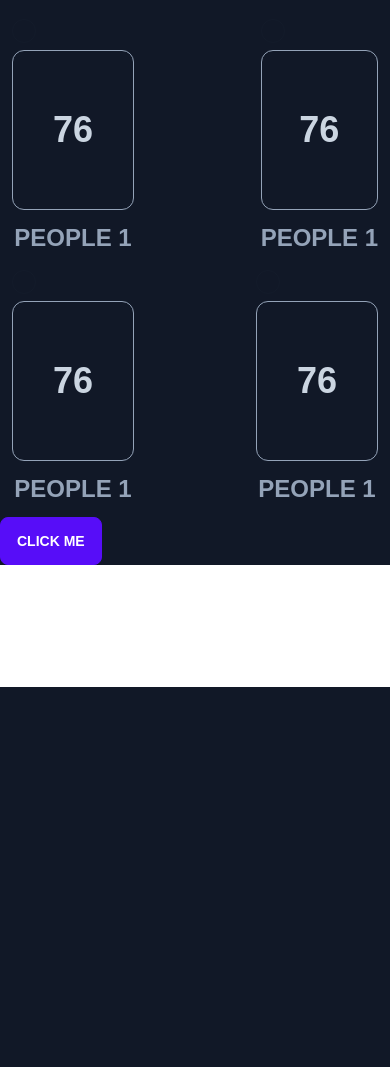
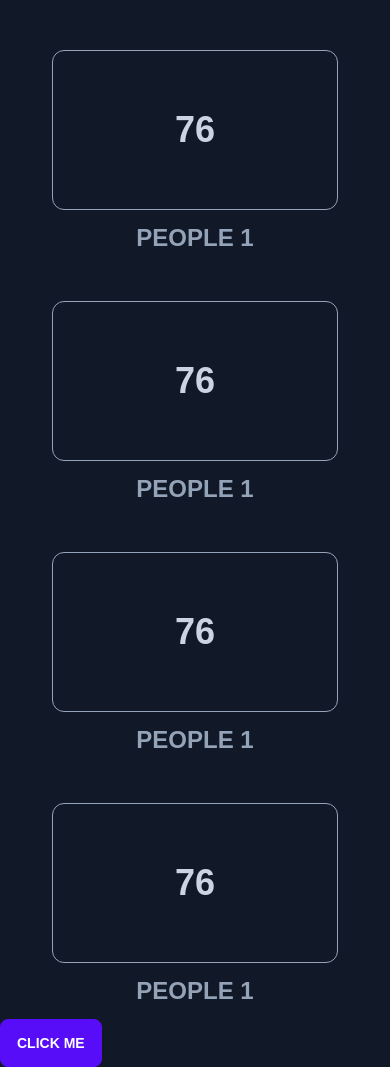
Before and after one commit to JouskaPram/gudangantarestar, a Django app: page / in a window 390 px wide. Shown: the part 157-1224 px from the top of the page. Before the commit the page ends 844 px from the top, so only its background shows below. Run offline with Django 3.2, Linux system fonts and the light colour scheme; some libraries are stand-ins or nearby versions; some web fonts are replaced.

Commit message:
add responsive

```diff
--- a/gudangantares/settings.py
+++ b/gudangantares/settings.py
@@ -119,3 +119,6 @@
 # https://docs.djangoproject.com/en/2.2/howto/static-files/
 
 STATIC_URL = '/static/'
+STATICFILES_DIRS= [
+    os.path.join(BASE_DIR,'static')
+]
--- a/scanantares/admin.py
+++ b/scanantares/admin.py
@@ -1,8 +1,5 @@
 from django.contrib import admin
 from scanantares.models import Sortir, Scanner
-
-# Register your models here.
-
 
 class SortirAdmin(admin.ModelAdmin):
     list_display = ['barcode', 'jumlah', 'tanggal', 'scanner_id']
--- a/scanantares/models.py
+++ b/scanantares/models.py
@@ -1,7 +1,4 @@
 from django.db import models
-
-# Create your models here.
-
 
 class Scanner(models.Model):
     nama = models.CharField(max_length=9)
--- a/scanantares/templates/main.html
+++ b/scanantares/templates/main.html
@@ -1,8 +1,9 @@
 {% extends 'base.html' %} {%block content%}
 <div class="md:px-16 md:pt-10 px-3 pt-10">
   <div class="w-full rounded-2xl border border-slate-400 md:h-56 h-24 flex">
+    {%load static%}
     <img
-      src="Logo Png Putih (1).png"
+      src="{% static 'logo.png' %}"
       class="overflow-hidden opacity-75"
       height="100% "
       alt=""
@@ -35,7 +36,7 @@
   <div
     class="flex flex-wrap justify-between justify-items-center gap-1 w-full pt-10 items-center"
   >
-    <div class="md:w-1/5 w-1/3">
+    <div class="md:w-1/5 w-full mx-10 md:mx-0">
       <input type="radio" name="pram" id="" class="peer/draft radio" />
       <div
         class="border border-slate-400 md:h-60 h-40 rounded-xl flex text-center items-center justify-center peer-checked/draft:border-none peer-checked/draft:bg-slate-300 text-slate-300 peer-checked/draft:text-slate-700"
@@ -52,7 +53,7 @@
         people 1
       </h3>
     </div>
-    <div class="md:w-1/5 1/3">
+    <div class="md:w-1/5 w-full mx-10 md:mx-0">
       <input type="radio" name="pram" id="" class="peer/draft radio" />
       <div
         class="border border-slate-400 md:h-60 h-40 rounded-xl flex text-center items-center justify-center peer-checked/draft:border-none peer-checked/draft:bg-slate-300 text-slate-300 peer-checked/draft:text-slate-700"
@@ -69,7 +70,7 @@
         people 1
       </h3>
     </div>
-    <div class="md:w-1/5 w-1/3">
+    <div class="md:w-1/5 w-full mx-10 md:mx-0">
       <input type="radio" name="pram" id="" class="peer/draft radio" />
       <div
         class="border border-slate-400 md:h-60 h-40 rounded-xl flex text-center items-center justify-center peer-checked/draft:border-none peer-checked/draft:bg-slate-300 text-slate-300 peer-checked/draft:text-slate-700"
@@ -86,7 +87,7 @@
         people 1
       </h3>
     </div>
-    <div class="md:w-1/5 w-1/3">
+    <div class="md:w-1/5 w-full mx-10 md:mx-0">
       <input type="radio" name="pram" id="" class="peer/draft radio" />
       <div
         class="border border-slate-400 md:h-60 h-40 rounded-xl flex text-center items-center justify-center peer-checked/draft:border-none peer-checked/draft:bg-slate-300 text-slate-300 peer-checked/draft:text-slate-700"
--- a/scanantares/views.py
+++ b/scanantares/views.py
@@ -1,5 +1,5 @@
 from django.shortcuts import render
 
-# Create your views here.
+
 def home(req):
     return render(req,'main.html')
--- a/templates/base.html
+++ b/templates/base.html
@@ -27,7 +27,7 @@
       }
     </style>
   </head>
-  <body class="bg-gray-900 md:h-screen" onload="startTime()">
+  <body class="bg-gray-900" onload="startTime()">
     {%block content%} {%endblock%}
     <script src="https://cdn.jsdelivr.net/npm/sweetalert2@11"></script>
 
```
Also changed, not shown: db.sqlite3, static/logo.png (added).
